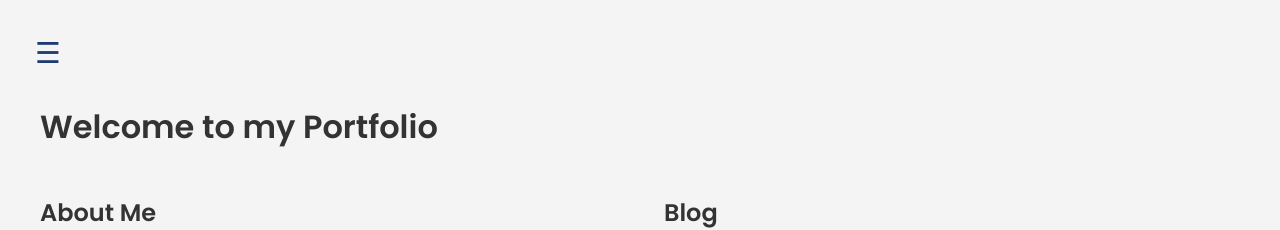
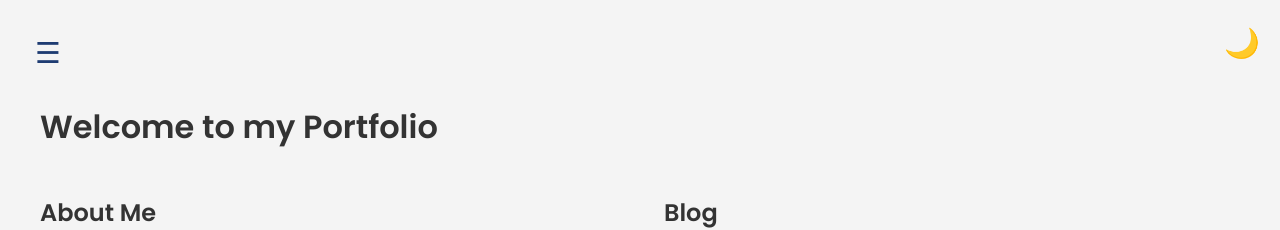
Before and after one commit to barrryblock/barrryblock.github.io, a Jekyll site: the page built from index.md, in a window 1280 px wide. Shown: the top 230 px of the page. Built offline with Jekyll 4.4.1, drawn with Linux system fonts in a browser that asks for light colours; our own code applies the rules of GitHub Pages for plain Markdown files.

Commit message:
fix for dark mode

```diff
--- a/_layouts/default.html
+++ b/_layouts/default.html
@@ -24,16 +24,38 @@
             color: #333;
         }
 
+        /* Dark Mode */
+        .dark-mode {
+            background-color: #121212;
+            color: #ffffff;
+        }
+
+        /* Dark Mode Toggle */
+        .dark-mode-toggle {
+            position: fixed;
+            top: 20px;
+            right: 20px;
+            cursor: pointer;
+            font-size: 1.8rem;
+            z-index: 1000;
+            background-color: transparent;
+            color: #1e3c72;
+        }
+
+        .dark-mode-toggle:hover {
+            color: #2a5298;
+        }
+
         /* Push Content Down */
         main {
-            padding-top: 80px; /* Adjusted for sidebar icon */
+            padding-top: 80px;
             padding-left: 20px;
             padding-right: 20px;
             max-width: 1200px;
             margin: auto;
         }
 
-        /* Center Footer */
+        /* Footer */
         footer {
             text-align: center;
             padding: 20px 0;
@@ -59,15 +81,53 @@
             font-weight: bold;
             color: #1e3c72;
         }
+
+        /* Dark Mode Footer */
+        .dark-mode footer {
+            color: white;
+        }
+
+        .dark-mode footer a {
+            color: white;
+        }
     </style>
 </head>
 <body>
     {% include header.html %} <!-- Sidebar Navigation -->
+
+    <!-- Dark Mode Toggle -->
+    <div class="dark-mode-toggle">
+        <span id="toggle-icon" onclick="toggleDarkMode()">🌙</span>
+    </div>
 
     <main>
         {{ content }}
     </main>
 
     {% include footer.html %}
+
+    <!-- Dark Mode Script -->
+    <script>
+        function toggleDarkMode() {
+            document.body.classList.toggle("dark-mode");
+            let toggleIcon = document.getElementById("toggle-icon");
+
+            if (document.body.classList.contains("dark-mode")) {
+                toggleIcon.textContent = "☀️"; // Light mode icon
+                localStorage.setItem("darkMode", "enabled");
+            } else {
+                toggleIcon.textContent = "🌙"; // Dark mode icon
+                localStorage.setItem("darkMode", "disabled");
+            }
+        }
+
+        // Apply saved Dark Mode setting on page load
+        window.onload = function () {
+            if (localStorage.getItem("darkMode") === "enabled") {
+                document.body.classList.add("dark-mode");
+                document.getElementById("toggle-icon").textContent = "☀️";
+            }
+        };
+    </script>
 </body>
 </html>
```
